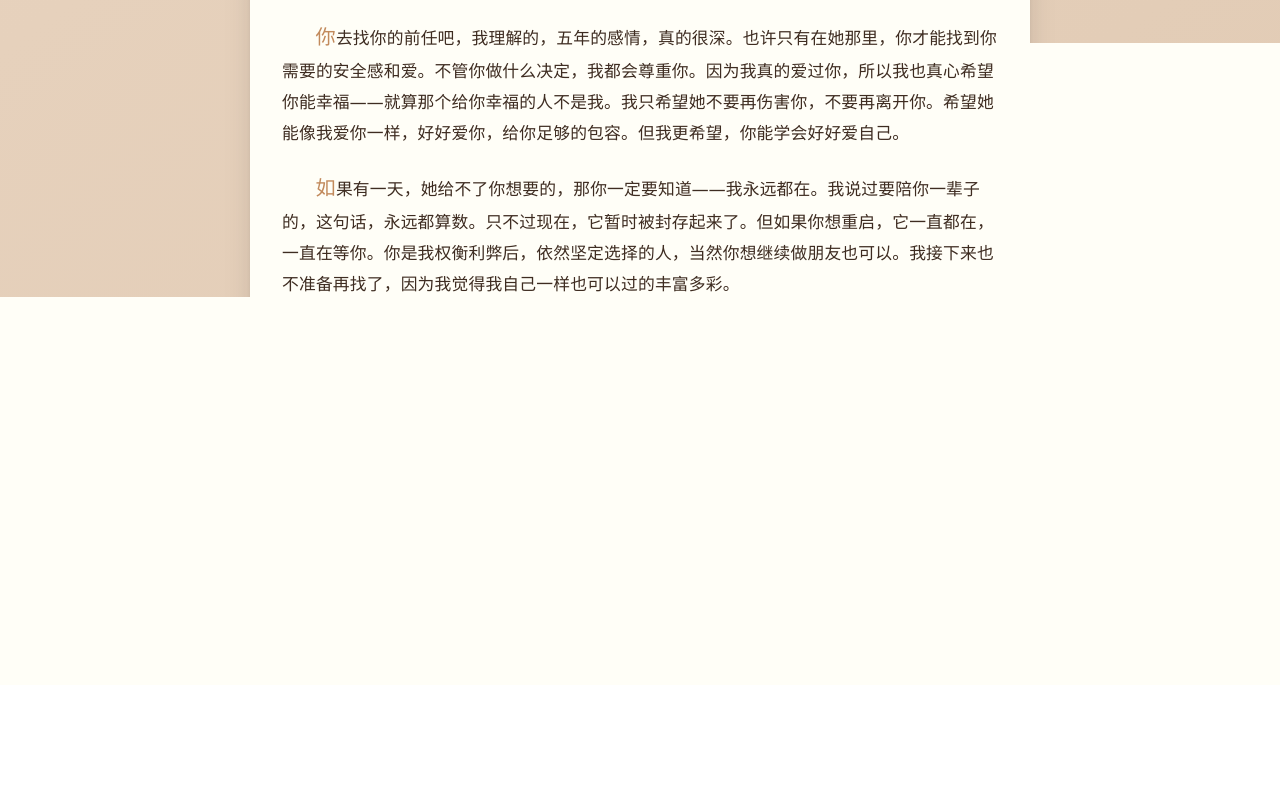
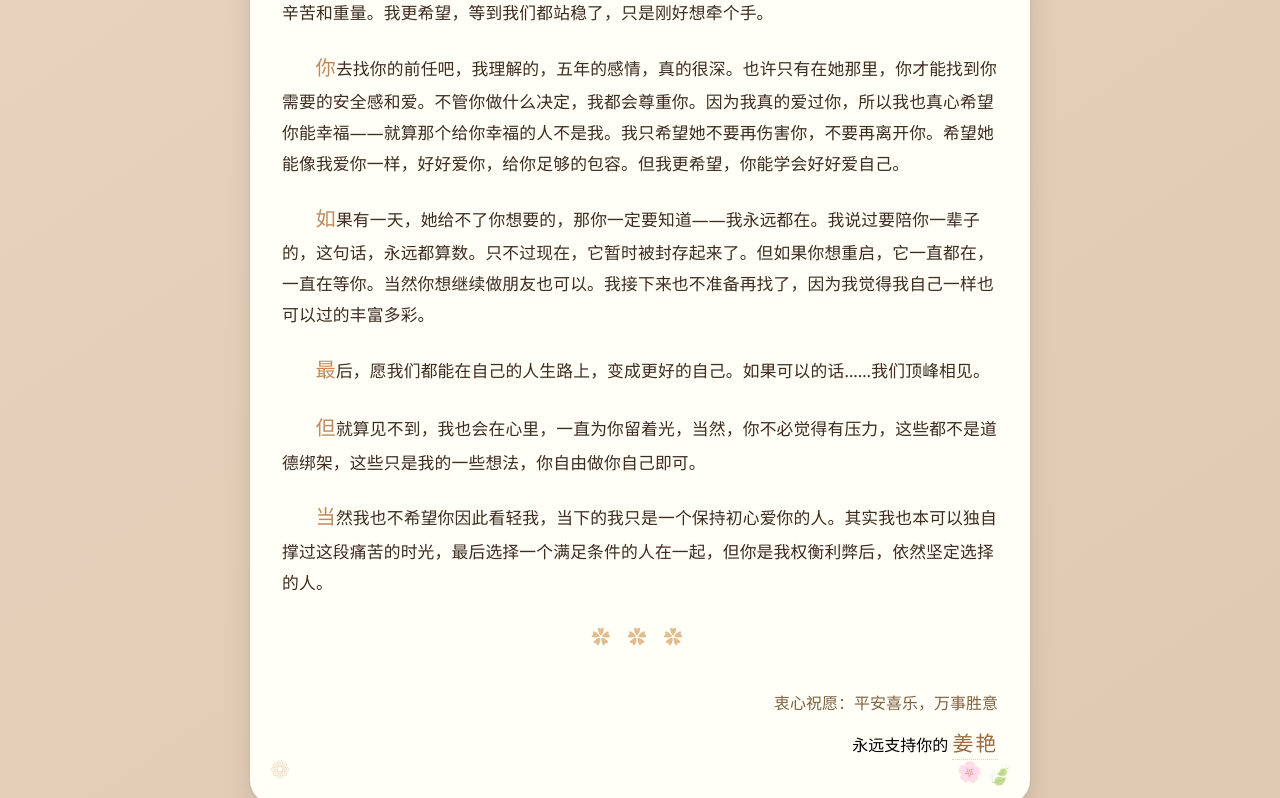
Before and after one commit to justsosoallesa/justsosoallesa.github.io, a plain HTML site: page index.html in a window 1280 px wide. Shown: the part 1482-2280 px from the top of the page. Before the commit the page ends 2167 px from the top, so only its background shows below. Drawn offline with Linux system fonts and the light colour scheme.

Commit message:
fix: 更新主页

```diff
--- a/index.html
+++ b/index.html
@@ -317,7 +317,7 @@
                     第一次遇见你的时候，我就觉得你好特别。你身上有一种很细腻的情感，还有对过去那份感情深深的执着。那时候，我非常喜欢你的真诚，但我从没想过，有一天自己会这样彻底地陷进去。那时候的我，其实是最糟糕的自己——失眠、焦虑、病痛，每一天都像在黑暗里熬。而你，就像一道光，突然照进了我的世界。你给了我安慰，给了我耐心，还有那种让我安心的陪伴，虽然我不知道这些行为是否会让你从内心觉得抗拒。但现在想起来，还是会觉得很暖。
                 </p>
                 <p>
-                    我这个人，性格上没什么太多闪光点，但有一件事我很在意——就是答应过你的事，我一定会努力做到。所以每次我们分开，不管是谁提的，我都会特别自责。我会觉得，是不是自己还不够努力，是不是没能好好守住对你的承诺。那种愧疚，会在我心里放很久。
+                    我这个人，性格上没什么太多闪光点，但有一件事我很在意——就是答应过你的事，我一定会努力做到。我一直觉得一个有责任有担当的人才能在新鲜感消失之后安稳的走下去，我也一直以这样的标准要求自己。所以每次我们分开，不管是谁提的，我都会特别自责。我会觉得，是不是自己还不够努力，是不是没能好好守住对你的承诺。那种愧疚，会在我心里放很久。
                 </p>
                 <p>
                     前几天，我删了你的微信。不知道你有没有发现，可能你还在为前任执着着，没太注意。但我删的那一刻，心里特别难受，也特别纠结。我只是觉得，那时候的我，内核太不稳了，看到你发的那些动态，我会很心痛，会开始怀疑自己，怀疑我们当初在一起的决定，纠结于你为何会做如此行为对我进行伤害。所以我选择逃了一下，哪怕知道这样做，可能就再也回不去了。对不起，原谅我的脆弱。
@@ -335,13 +335,16 @@
                     你去找你的前任吧，我理解的，五年的感情，真的很深。也许只有在她那里，你才能找到你需要的安全感和爱。不管你做什么决定，我都会尊重你。因为我真的爱过你，所以我也真心希望你能幸福——就算那个给你幸福的人不是我。我只希望她不要再伤害你，不要再离开你。希望她能像我爱你一样，好好爱你，给你足够的包容。但我更希望，你能学会好好爱自己。
                 </p>
                 <p>
-                    如果有一天，她给不了你想要的，那你一定要知道——我永远都在。我说过要陪你一辈子的，这句话，永远都算数。只不过现在，它暂时被封存起来了。但如果你想重启，它一直都在，一直在等你。你是我权衡利弊后，依然坚定选择的人，当然你想继续做朋友也可以。我接下来也不准备再找了，因为我觉得我自己一样也可以过的丰富多彩。
+                    如果有一天，她给不了你想要的，那你一定要知道——我永远都在。我说过要陪你一辈子的，这句话，永远都算数。只不过现在，它暂时被封存起来了。但如果你想重启，它一直都在，一直在等你。当然你想继续做朋友也可以。我接下来也不准备再找了，因为我觉得我自己一样也可以过的丰富多彩。
                 </p>
                 <p>
                     最后，愿我们都能在自己的人生路上，变成更好的自己。如果可以的话……我们顶峰相见。
                 </p>
                 <p>
                     但就算见不到，我也会在心里，一直为你留着光，当然，你不必觉得有压力，这些都不是道德绑架，这些只是我的一些想法，你自由做你自己即可。
+                </p>
+                <p>
+                    当然我也不希望你因此看轻我，当下的我只是一个保持初心爱你的人。其实我也本可以独自撑过这段痛苦的时光，最后选择一个满足条件的人在一起，但你是我权衡利弊后，依然坚定选择的人。
                 </p>
             </div>
 
```
